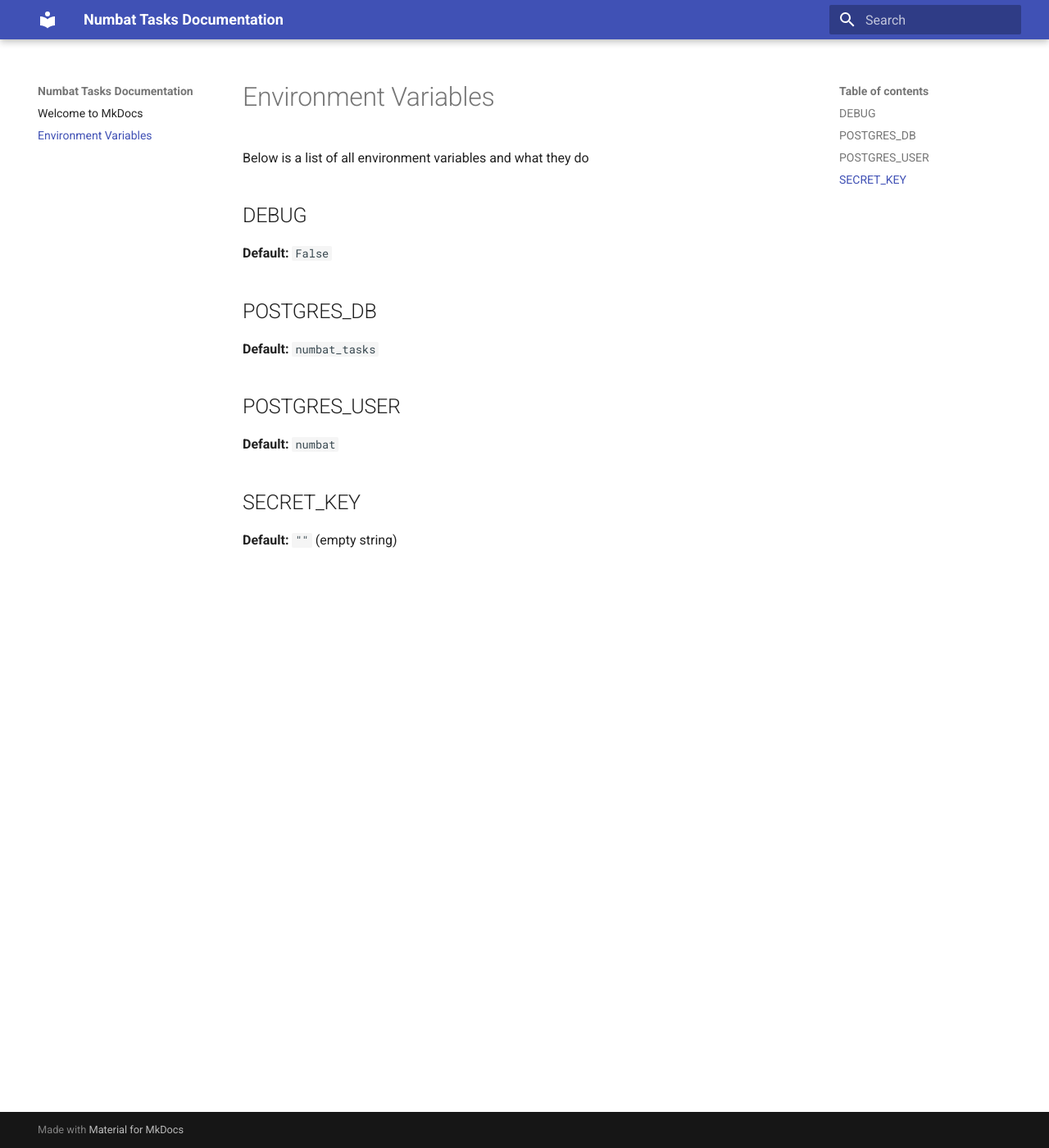
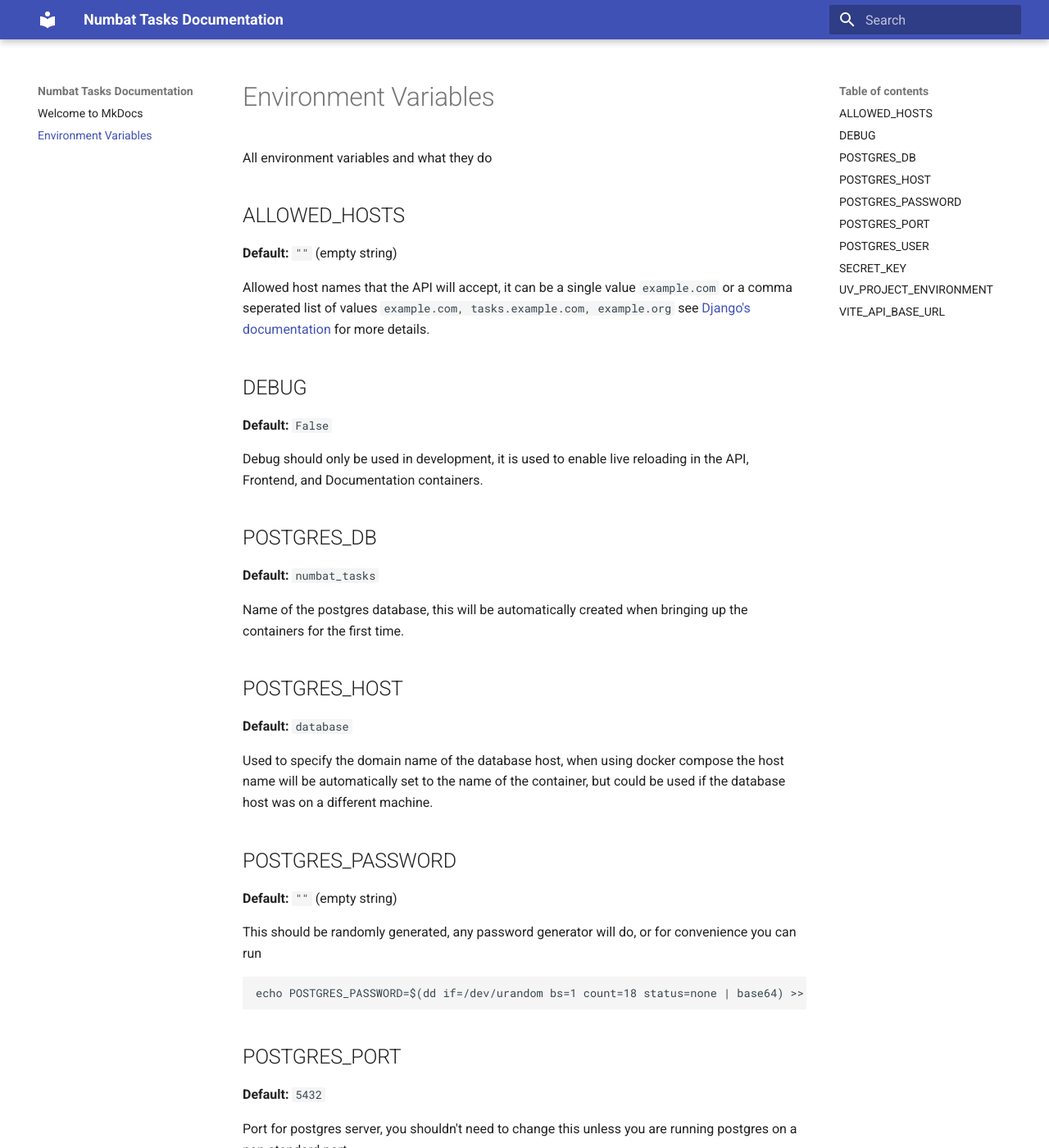
Before and after one commit to HybridAU/numbat-tasks, an MkDocs documentation site: the page built from docs/docs/environment_variables.md, in a window 1280 px wide and 1400 px high. Shown: the whole window at 82% size. Built offline with MkDocs 1.6.1 and Material for MkDocs 9.7.7, drawn with Linux system fonts in a browser that asks for light colours; some of the changed text lies outside the part shown.

Commit message:
Add documentation for all environment variables

````diff
--- a/docs/docs/environment_variables.md
+++ b/docs/docs/environment_variables.md
@@ -1,19 +1,84 @@
 # Environment Variables
 
-Below is a list of all environment variables and what they do
+All environment variables and what they do
+
+## ALLOWED_HOSTS
+
+**Default:** `""` (empty string)
+
+Allowed host names that the API will accept, it can be a single value `example.com` or a comma seperated list of values
+`example.com, tasks.example.com, example.org`
+see [Django's documentation](https://docs.djangoproject.com/en/dev/ref/settings/#allowed-hosts) for more details.
 
 ## DEBUG
 
 **Default:** `False`
 
+Debug should only be used in development, it is used to enable live reloading in the API, Frontend, and Documentation
+containers.
+
 ## POSTGRES_DB
 
 **Default:** `numbat_tasks`
+
+Name of the postgres database, this will be automatically created when bringing up the containers for the first time.
+
+## POSTGRES_HOST
+
+**Default:** `database`
+
+Used to specify the domain name of the database host, when using docker compose the host name will be automatically set
+to the name of the container, but could be used if the database host was on a different machine.
+
+## POSTGRES_PASSWORD
+
+**Default:** `""` (empty string)
+
+This should be randomly generated, any password generator will do, or for convenience you can run
+
+```shell
+echo POSTGRES_PASSWORD=$(dd if=/dev/urandom bs=1 count=18 status=none | base64) >> .env
+```
+
+## POSTGRES_PORT
+
+**Default:** `5432`
+
+Port for postgres server, you shouldn't need to change this unless you are running postgres on a non-standard port.
 
 ## POSTGRES_USER
 
 **Default:** `numbat`
 
+User to connect to postgres with.
+
 ## SECRET_KEY
 
 **Default:** `""` (empty string)
+
+The secret key is used by the API for things like signing [JWTs](https://jwt.io/) for more information
+see [Django's documentation](https://docs.djangoproject.com/en/dev/ref/settings/#secret-key).
+
+The api will refuse to start if the secret key is blank or contains the string `insecure` (key used in development).
+
+A key can be generated with
+
+```shell
+echo SECRET_KEY=$(dd if=/dev/urandom bs=1 count=42 status=none | base64)
+```
+
+## UV_PROJECT_ENVIRONMENT
+
+**Default:** `/venv`
+
+Specifies the path for
+the [uv virtual environment](https://docs.astral.sh/uv/configuration/environment/#uv_project_environment). Only really
+relent during development.
+
+## VITE_API_BASE_URL
+
+**Default:** `/api`
+
+URL for the api, this can be a full domain name for example you could have the frontend hosted by a CDN at
+`https://tasks.example.com/` and the API on a different server at `https://api.example.com/api`. Although then you would
+need to set up [Django CORS headers](https://pypi.org/project/django-cors-headers/) which is not implemented yet.
````
Also changed, not shown: 5 other files.
